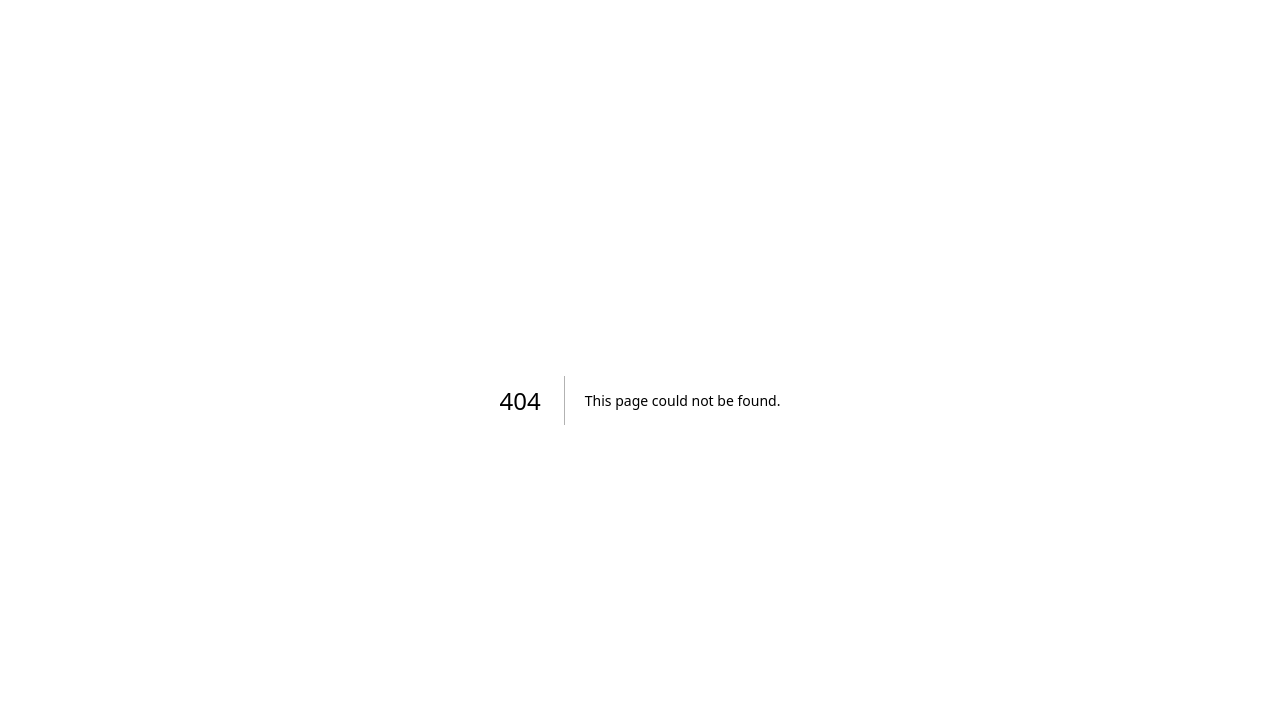
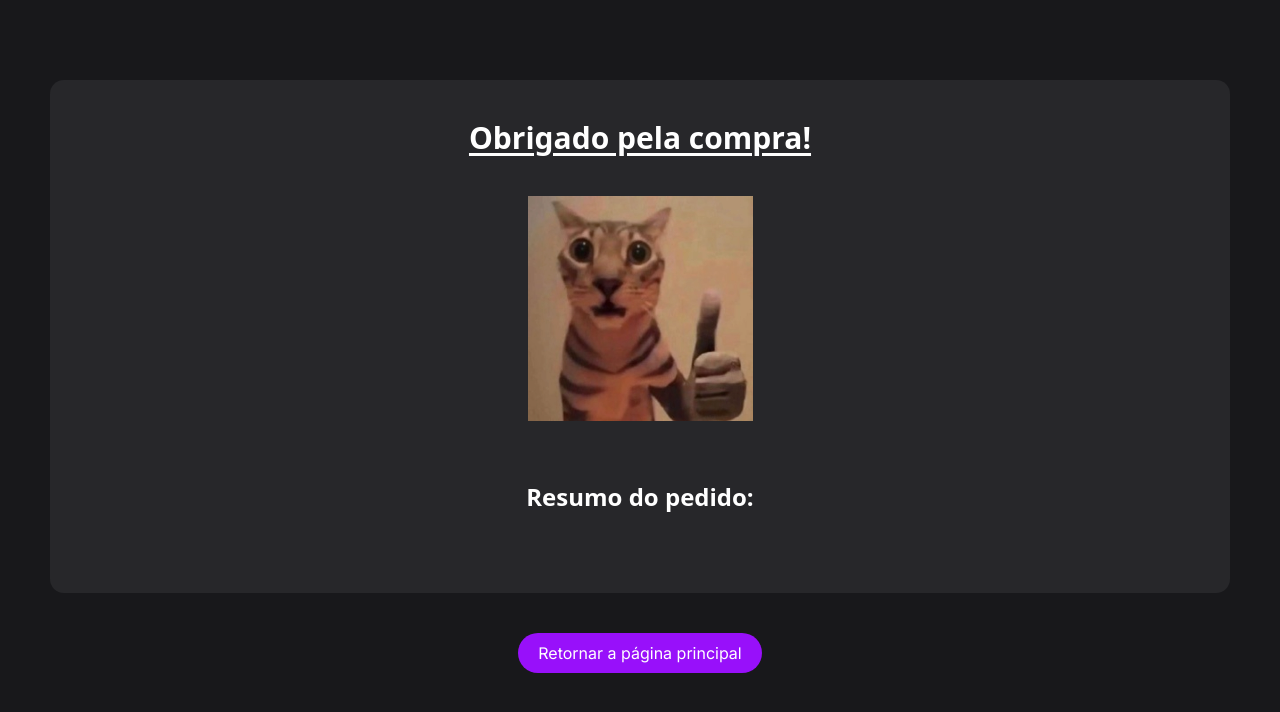
Before and after one commit to AdlerCastro/E-commerce, a Next.js app: page /success in a window 1280 px wide. Before the commit this address had no page. Shown: the top 712 px of the page. Built offline with nearby package versions, Linux system fonts and the light colour scheme.

Commit message:
:sparkles: feat: Página de sucesso

```diff
--- /dev/null
+++ b/src/app/success/page.tsx
@@ -0,0 +1,83 @@
+'use client';
+
+import { Container } from '@/components/atoms/container';
+import { Button } from '@/components/ui/button';
+import { useCart } from '@/contexts/cartContext';
+import { Pages } from '@/enums/pages.enum';
+import Image from 'next/image';
+import { useRouter } from 'next/navigation';
+import Cat from 'public/assets/cat.png';
+
+export default function Success() {
+  const { cartItems, clearCart } = useCart();
+  const router = useRouter();
+
+  const priceFormatted = (price: number) =>
+    new Intl.NumberFormat('pt-BR', {
+      style: 'currency',
+      currency: 'BRL',
+    }).format(price);
+
+  const handleReturnToHome = () => {
+    router.push(Pages.HOME);
+    clearCart();
+  };
+  return (
+    <div className='flex w-full justify-center'>
+      <Container className='px-5 md:px-7.5 lg:px-12.5'>
+        <div className='flex w-full flex-col justify-center gap-10 rounded-xl bg-zinc-800 px-5 py-10 md:px-7.5 lg:px-12.5'>
+          <div className='flex flex-col items-center justify-center gap-10'>
+            <h1 className='px-5 text-center text-3xl font-bold text-white underline underline-offset-4 lg:px-7.5'>
+              Obrigado pela compra!
+            </h1>
+            <Image src={Cat} alt='Gato fazendo sinal de ok' />
+          </div>
+          <div className='flex w-full flex-col gap-5 rounded-lg p-5'>
+            <h2 className='px-5 text-center text-2xl font-bold text-white lg:px-7.5'>
+              Resumo do pedido:
+            </h2>
+            <div className='flex w-full flex-col gap-5'>
+              {cartItems.map((item) => (
+                <div
+                  key={item.product.id}
+                  className='flex flex-col items-center justify-between gap-5 rounded-lg bg-zinc-700 p-5 lg:flex-row'
+                >
+                  <Image
+                    src={item.product.image}
+                    alt={`${item.product.title} ${item.product.pose}`}
+                    width={300}
+                    height={300}
+                    className='rounded-lg'
+                  />
+                  <div className='flex flex-col gap-2'>
+                    <h3 className='text-lg font-bold text-white'>
+                      {item.product.title}
+                    </h3>
+                    <p className='text-sm text-white'>
+                      {item.product.description}
+                    </p>
+                  </div>
+                  <div className='flex w-fit flex-col gap-2'>
+                    <span className='text-sm text-zinc-400'>
+                      Valor unit.: {priceFormatted(item.product.price)}
+                    </span>
+                    <p className='text-sm text-zinc-400'>
+                      Quantidade: {item.quantity}
+                    </p>
+                    <p className='text-lg font-bold text-nowrap text-white'>
+                      Total:{' '}
+                      {priceFormatted(item.product.price * item.quantity)}
+                    </p>
+                  </div>
+                </div>
+              ))}
+            </div>
+          </div>
+        </div>
+        <Button onClick={() => handleReturnToHome()}>
+          Retornar a página principal
+        </Button>
+      </Container>
+    </div>
+  );
+}
```
